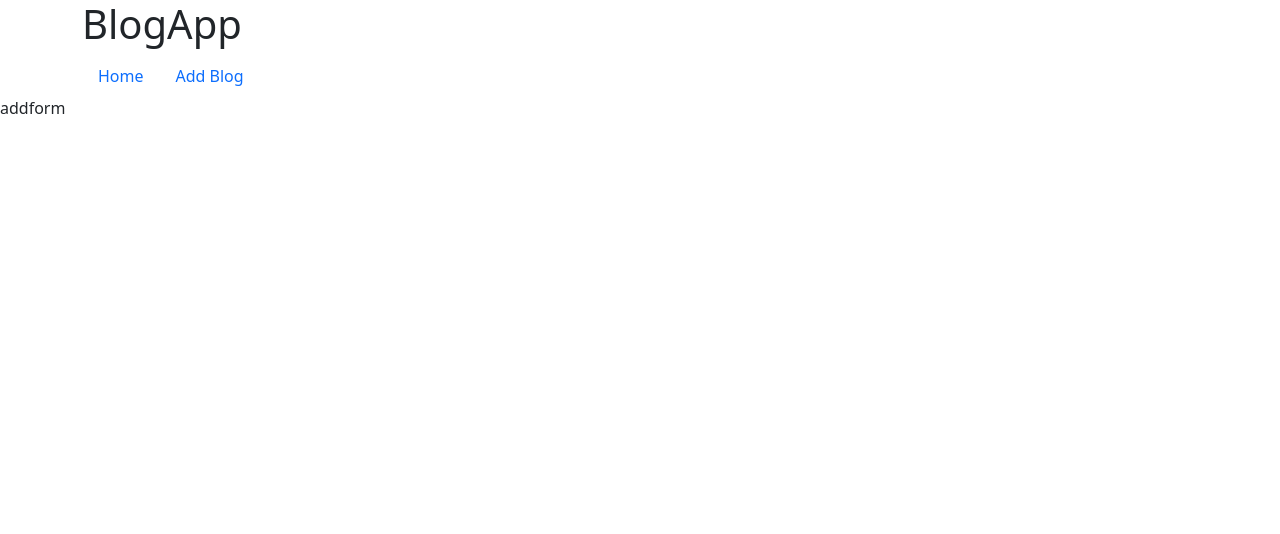
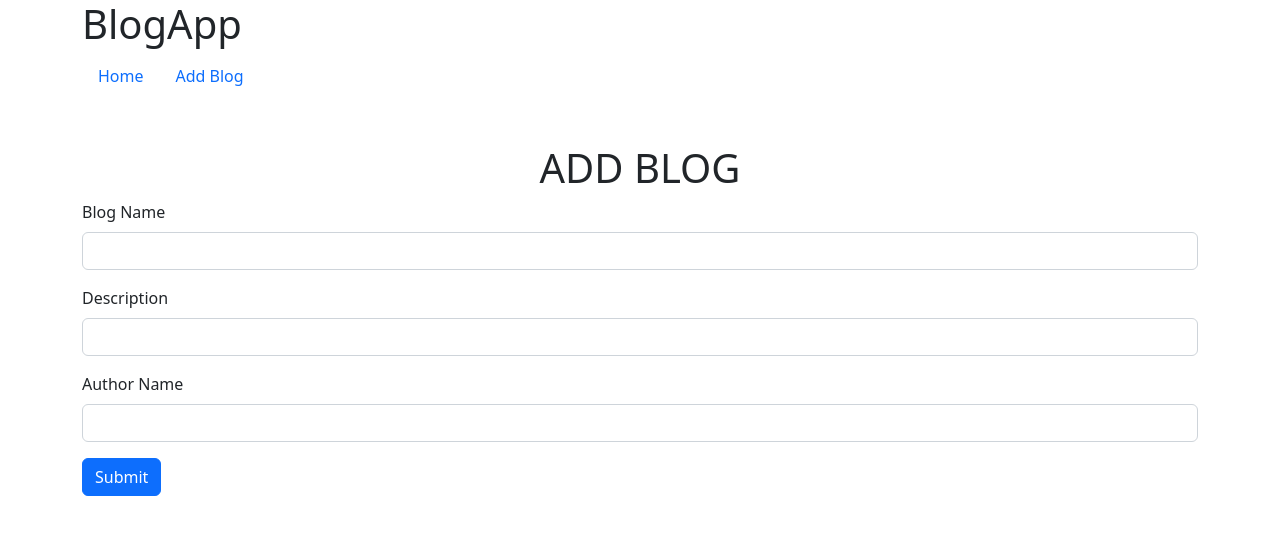
Before and after one commit to vishnuvyasankp/blogapp, a React (Create React App) app: page /Add in a window 1280 px wide. Shown: the top 534 px of the page. Built offline with nearby package versions, Linux system fonts and the light colour scheme.

Commit message:
first commit

```diff
--- a/src/pages/AddBlog.jsx
+++ b/src/pages/AddBlog.jsx
@@ -1,7 +1,29 @@
 import React from 'react'
+import Form from 'react-bootstrap/Form';
+import Button from 'react-bootstrap/Button';
+import Container from 'react-bootstrap/Container';
 
-export default function addform() {
+export default function AddBlog() {
   return (
-    <div>addform</div>
+    <div>
+      <h1 className='text-center mt-5'>ADD BLOG</h1>
+      <Container>
+      <Form>
+        <Form.Group className="mb-3" controlId=" ">
+          <Form.Label>Blog Name</Form.Label>
+          <Form.Control type="text" placeholder=" " />
+        </Form.Group>
+        <Form.Group className="mb-3" controlId="exampleForm.ControlTextarea1">
+          <Form.Label>Description</Form.Label>
+          <Form.Control type="text" placeholder=" " />
+        </Form.Group>
+        <Form.Group className="mb-3" controlId=" ">
+          <Form.Label>Author Name</Form.Label>
+          <Form.Control type="text" placeholder=" " />
+        </Form.Group>
+      </Form>
+      <Button variant="primary" >Submit</Button>{' '}
+      </Container>
+    </div>
   )
 }
```
